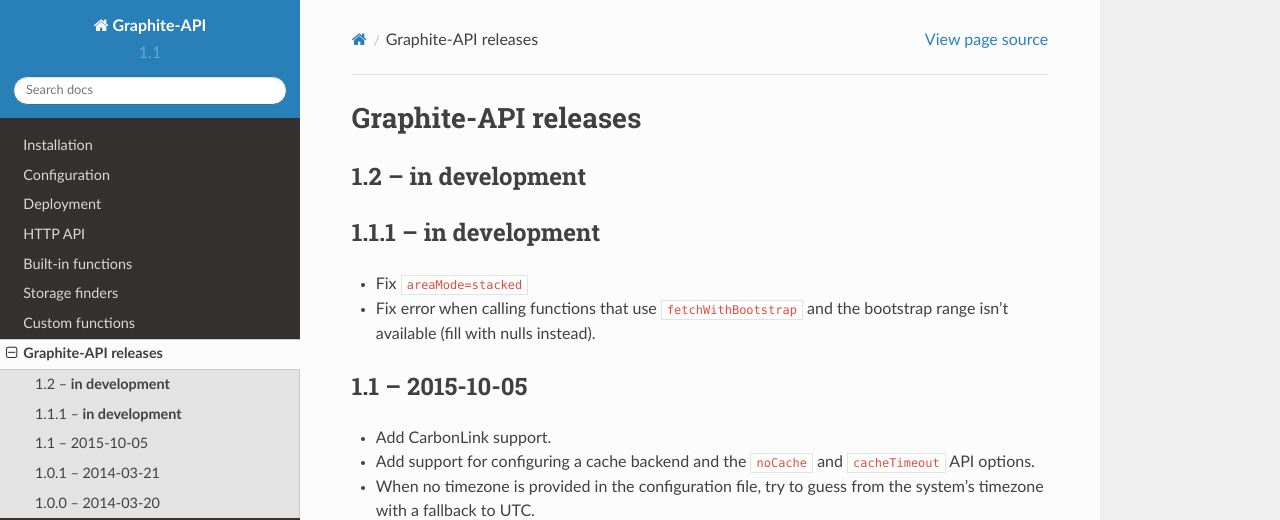
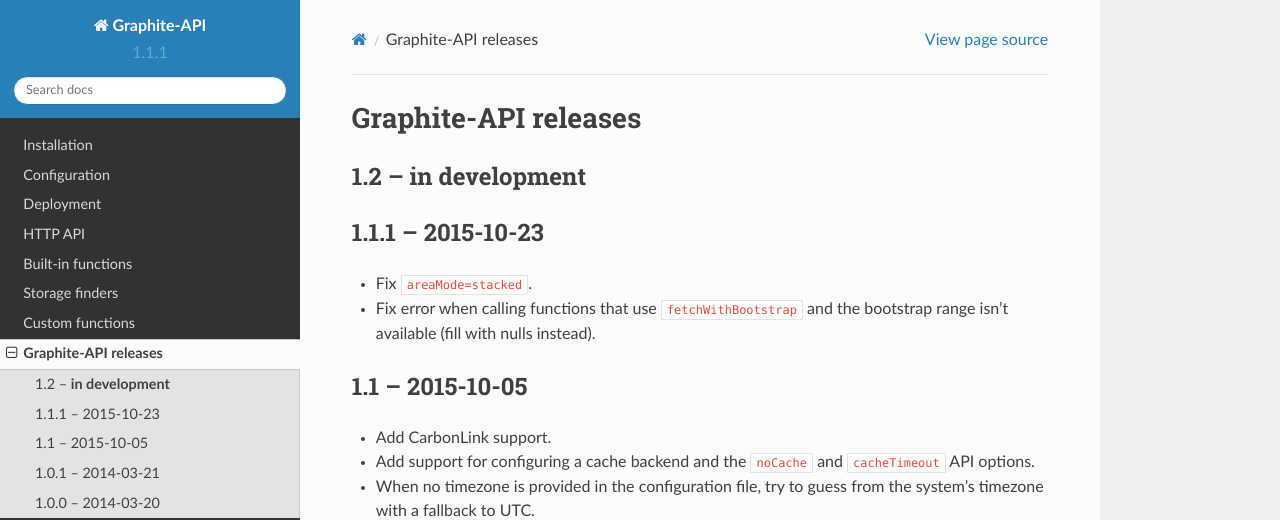
Before and after one commit to brutasse/graphite-api, a Sphinx documentation site: the page built from docs/releases.rst, in a window 1280 px wide and 900 px high. Shown: the top 520 px of the window. Built offline with Sphinx 7.4.7 and the Read the Docs theme 2.0.0, drawn with Linux system fonts in a browser that asks for light colours.

Commit message:
Bump version

```diff
--- a/docs/conf.py
+++ b/docs/conf.py
@@ -24,8 +24,8 @@
 project = 'Graphite-API'
 copyright = u'2014, Bruno Renié'
 
-version = '1.1'
-release = '1.1'
+version = '1.1.1'
+release = '1.1.1'
 
 exclude_patterns = ['_build']
 
--- a/docs/releases.rst
+++ b/docs/releases.rst
@@ -5,10 +5,10 @@
 -------------------------
 
 
-1.1.1 -- **in development**
----------------------------
+1.1.1 -- 2015-10-23
+-------------------
 
-* Fix ``areaMode=stacked``
+* Fix ``areaMode=stacked``.
 
 * Fix error when calling functions that use ``fetchWithBootstrap`` and the
   bootstrap range isn't available (fill with nulls instead).
--- a/setup.py
+++ b/setup.py
@@ -24,7 +24,7 @@
 
 setup(
     name='graphite-api',
-    version='1.1',
+    version='1.1.1',
     url='https://github.com/brutasse/graphite-api',
     author="Bruno Renié, based on Chris Davis's graphite-web",
     author_email='bruno@renie.fr',
```
Also changed, not shown: 1 other file.
